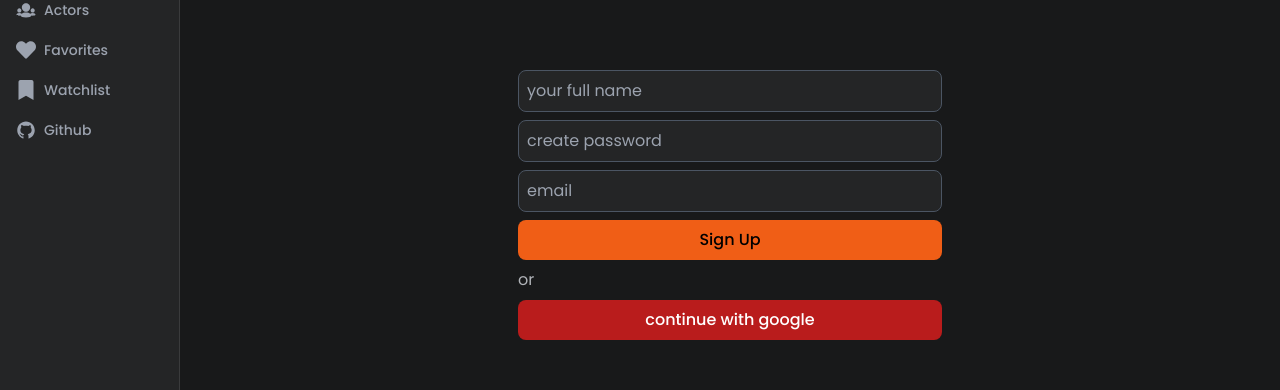
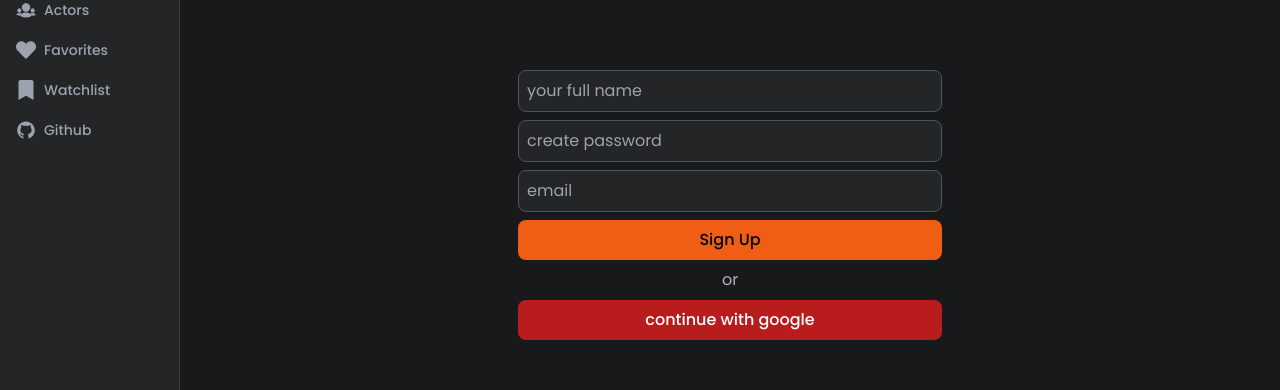
Before and after one commit to nguHelon/movieApp2.0, a React (Vite) app in the folder client/: page /sign-up in a window 1280 px wide. Shown: the part 220-610 px from the top of the page. Built offline with nearby package versions, Linux system fonts and the light colour scheme; no server answers.

Commit message:
making some adjustments

```diff
--- a/client/src/pages/SignUp.jsx
+++ b/client/src/pages/SignUp.jsx
@@ -53,7 +53,7 @@ const SignUp = () => {
 
   return (
     <div className="w-full h-full flex justify-center items-center">
-        <form className="w-10/12 flex flex-col space-y-2 md:w-2/5" onSubmit={handleSubmit}>
+        <form className="w-10/12 flex flex-col text-center space-y-2 md:w-2/5" onSubmit={handleSubmit}>
             <input
                 type="text"
                 placeholder="your full name"
@@ -86,10 +86,10 @@ const SignUp = () => {
             />
             <p className="text-lightGray2">or</p>
             <OAuth />
-            {
-                error && <p className="text-red-500 fs-2">{error}</p>
-            }
         </form>
+        {
+            error && <p className="text-red-500 fs-2 mt-3">{error}</p>
+        }
     </div>
   )
 }
```
Also changed, not shown: 1 other file (tests, documents, lock files or other folders).
